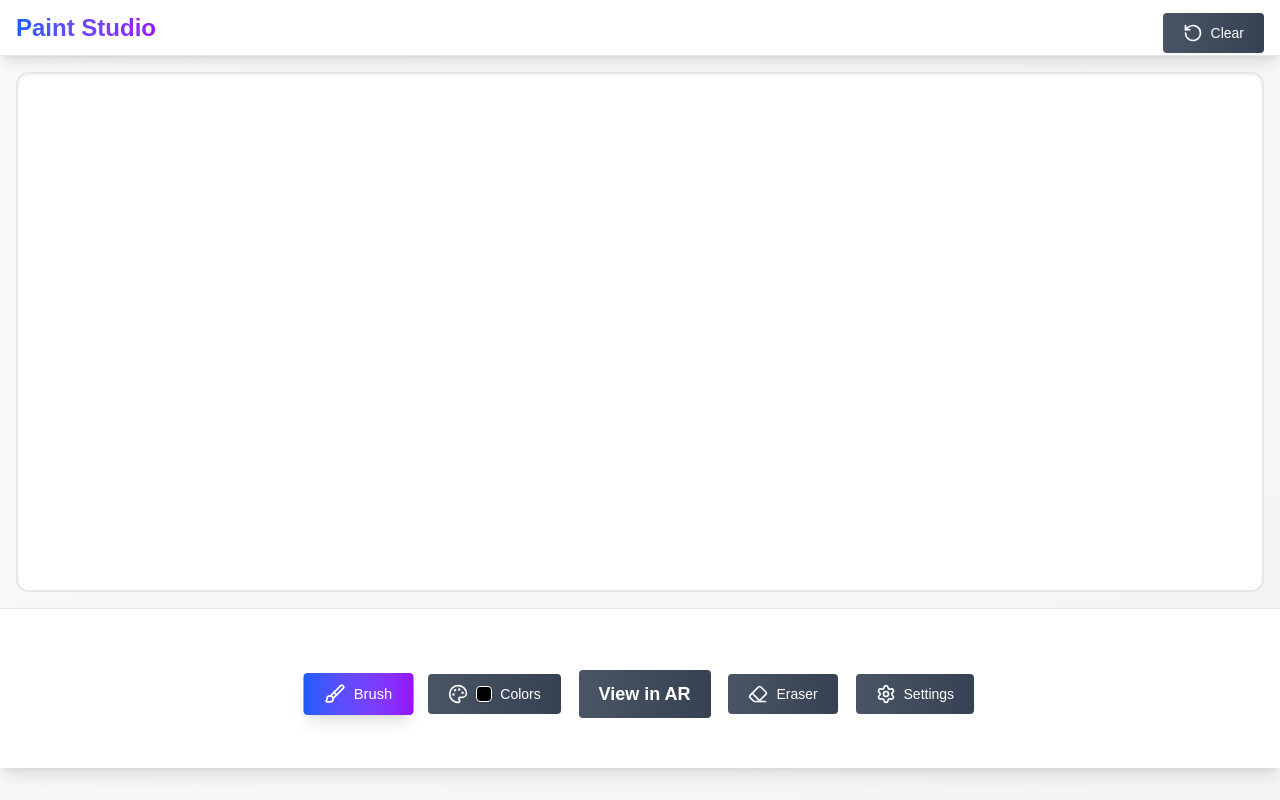
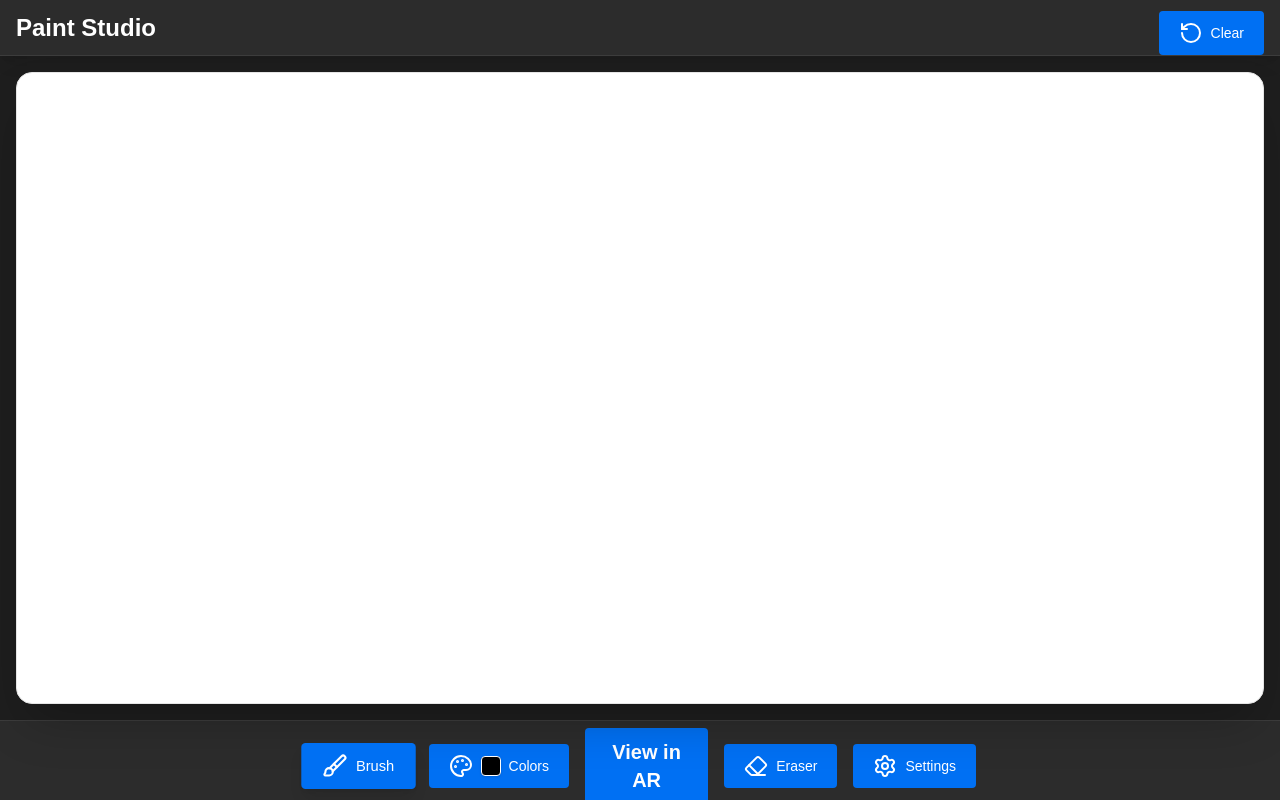
Before and after one commit to chirahbhal312/fingerdrawer-nextjs, a Next.js app: page /PaperToAR in a window 1280 px wide. Built offline with nearby package versions, Linux system fonts and the light colour scheme.

Commit message:
Figma Style UI

```diff
--- a/src/app/PaperToAR/page.jsx
+++ b/src/app/PaperToAR/page.jsx
@@ -131,32 +131,30 @@ export default function PaintingApp() {
   }, [])
 
   const buttonClass = (active) =>
-    `p-2 sm:p-3 md:p-4 rounded-lg text-white transition-all duration-200 text-xs sm:text-sm md:text-base ${
+    `p-3 sm:p-4 md:p-5 rounded-lg transition-all duration-200 text-sm sm:text-base md:text-lg ${
       active
-        ? "bg-gradient-to-r from-blue-600 to-purple-600 shadow-lg transform scale-105"
-        : "bg-gradient-to-r from-gray-600 to-gray-700 hover:from-gray-500 hover:to-gray-600"
+        ? "bg-[#7C3AED] text-white shadow-lg transform scale-105"
+        : "bg-[#3C3C3C] text-[#CCCCCC] hover:bg-[#4C4C4C] hover:text-white"
     } hover:shadow-md active:transform active:scale-95`
 
   return (
-    <div className="h-screen flex flex-col bg-gradient-to-br from-gray-50 to-gray-100 overflow-hidden">
+    <div className="h-screen flex flex-col bg-[#1E1E1E] overflow-hidden">
       {/* Top Panel */}
-      <div className="h-[7vh] bg-white shadow-lg p-4 flex items-center justify-between border-b border-gray-200">
-        <h1 className="text-2xl font-bold bg-gradient-to-r from-blue-600 to-purple-600 bg-clip-text text-transparent">
-          Paint Studio
-        </h1>
+      <div className="h-[7vh] bg-[#2C2C2C] shadow-lg p-4 flex items-center justify-between border-b border-[#3C3C3C]">
+        <h1 className="text-2xl font-bold text-white">Paint Studio</h1>
         <button
           className={`${buttonClass(isClearActive)} flex items-center gap-1 sm:gap-2`}
           onClick={clearCanvas}
           onMouseDown={() => setIsClearActive(true)}
           onMouseUp={() => setIsClearActive(false)}
         >
-          <RotateCcw className="w-3 h-3 sm:w-4 sm:h-4 md:w-5 md:h-5" />
+          <RotateCcw className="w-4 h-4 sm:w-5 sm:h-5 md:w-6 md:h-6" />
           <span className="hidden sm:inline text-xs sm:text-sm">Clear</span>
         </button>
       </div>
 
       {/* Canvas */}
-      <div className="h-[70vh] sm:h-[65vh] relative overflow-hidden bg-white m-2 sm:m-4 rounded-xl shadow-inner border-2 border-gray-200">
+      <div className="h-[80vh] sm:h-[80vh] relative overflow-hidden bg-white m-2 sm:m-4 rounded-2xl shadow-2xl border border-[#E5E5E5]">
         <canvas
           ref={canvasRef}
           className="w-full h-full touch-none cursor-crosshair rounded-xl"
@@ -171,7 +169,7 @@ export default function PaintingApp() {
       </div>
 
       {/* Bottom Panel */}
-      <div className="h-[15vh] sm:h-[20vh] bg-white border-t border-gray-200 shadow-lg p-2 sm:p-4">
+      <div className="h-[10vh] sm:h-[12,5vh] bg-[#2C2C2C] border-t border-[#3C3C3C] shadow-lg p-2 sm:p-4">
         <div className="flex items-center justify-center max-w-4xl mx-auto w-full h-full">
           <div className="flex items-center justify-evenly w-full max-w-2xl gap-2 sm:gap-4">
             {/* Brush Tool */}
@@ -179,7 +177,7 @@ export default function PaintingApp() {
               className={`${buttonClass(tool === "brush")} flex items-center gap-1 sm:gap-2`}
               onClick={() => setTool("brush")}
             >
-              <Brush className="w-3 h-3 sm:w-4 sm:h-4 md:w-5 md:h-5" />
+              <Brush className="w-4 h-4 sm:w-5 sm:h-5 md:w-6 md:h-6" />
               <span className="hidden md:inline text-xs sm:text-sm">Brush</span>
             </button>
 
@@ -188,9 +186,9 @@ export default function PaintingApp() {
               className={`${buttonClass(showColorPopover)} flex items-center gap-1 sm:gap-2`}
               onClick={() => setShowColorPopover(!showColorPopover)}
             >
-              <Palette className="w-3 h-3 sm:w-4 sm:h-4 md:w-5 md:h-5" />
+              <Palette className="w-4 h-4 sm:w-5 sm:h-5 md:w-6 md:h-6" />
               <div
-                className="w-2 h-2 sm:w-3 sm:h-3 md:w-4 md:h-4 rounded border border-white shadow-sm"
+                className="w-3 h-3 sm:w-4 sm:h-4 md:w-5 md:h-5 rounded border border-white shadow-sm"
                 style={{ backgroundColor: brushColor }}
               />
               <span className="hidden md:inline text-xs sm:text-sm">Colors</span>
@@ -198,7 +196,7 @@ export default function PaintingApp() {
 
             {/* Center Action - View AR */}
             <button
-              className={`${buttonClass(isViewArActive)} px-3 py-2 sm:px-4 sm:py-2 md:px-6 md:py-3 text-sm sm:text-base md:text-lg font-semibold`}
+              className={`${buttonClass(isViewArActive)} px-4 py-3 sm:px-6 sm:py-3 md:px-8 md:py-4 text-base sm:text-lg md:text-xl font-semibold`}
               onClick={saveAndRedirect}
               onMouseDown={() => setIsViewArActive(true)}
               onMouseUp={() => setIsViewArActive(false)}
@@ -212,7 +210,7 @@ export default function PaintingApp() {
               className={`${buttonClass(tool === "eraser")} flex items-center gap-1 sm:gap-2`}
               onClick={() => setTool("eraser")}
             >
-              <Eraser className="w-3 h-3 sm:w-4 sm:h-4 md:w-5 md:h-5" />
+              <Eraser className="w-4 h-4 sm:w-5 sm:h-5 md:w-6 md:h-6" />
               <span className="hidden md:inline text-xs sm:text-sm">Eraser</span>
             </button>
 
@@ -221,7 +219,7 @@ export default function PaintingApp() {
               className={`${buttonClass(showSettingsPopover)} flex items-center gap-1 sm:gap-2`}
               onClick={() => setShowSettingsPopover(!showSettingsPopover)}
             >
-              <Settings className="w-3 h-3 sm:w-4 sm:h-4 md:w-5 md:h-5" />
+              <Settings className="w-4 h-4 sm:w-5 sm:h-5 md:w-6 md:h-6" />
               <span className="hidden md:inline text-xs sm:text-sm">Settings</span>
             </button>
           </div>
@@ -231,14 +229,14 @@ export default function PaintingApp() {
       {/* Color Palette Modal */}
       {showColorPopover && (
         <div className="fixed inset-0 bg-black bg-opacity-50 flex items-center justify-center z-50">
-          <div className="modal-content bg-white rounded-2xl p-4 sm:p-6 max-w-xs sm:max-w-md w-full mx-4 shadow-2xl">
+          <div className="modal-content bg-[#2C2C2C] rounded-2xl p-4 sm:p-6 max-w-xs sm:max-w-md w-full mx-4 shadow-2xl border border-[#3C3C3C]">
             <div className="flex items-center justify-between mb-4">
-              <h3 className="text-xl font-semibold text-gray-800">Choose Color</h3>
+              <h3 className="text-xl font-semibold text-white">Choose Color</h3>
               <button
                 onClick={() => setShowColorPopover(false)}
-                className="p-1 hover:bg-gray-100 rounded-full transition-colors"
+                className="p-1 hover:bg-[#3C3C3C] rounded-full transition-colors"
               >
-                <X className="w-5 h-5 text-gray-500" />
+                <X className="w-6 h-6 text-[#CCCCCC]" />
               </button>
             </div>
 
@@ -247,8 +245,8 @@ export default function PaintingApp() {
               {defaultColors.map((color) => (
                 <button
                   key={color}
-                  className={`w-8 h-8 sm:w-10 sm:h-10 rounded-lg border-2 transition-all duration-200 hover:scale-110 ${
-                    brushColor === color ? "border-blue-500 shadow-lg" : "border-gray-300"
+                  className={`w-10 h-10 sm:w-12 sm:h-12 rounded-xl border-2 transition-all duration-200 hover:scale-110 ${
+                    brushColor === color ? "border-[#7C3AED] shadow-lg shadow-[#7C3AED]/25" : "border-[#4C4C4C]"
                   }`}
                   style={{ backgroundColor: color }}
                   onClick={() => selectColor(color)}
@@ -258,19 +256,19 @@ export default function PaintingApp() {
 
             {/* Custom Color Picker */}
             <div className="space-y-3">
-              <label className="block text-sm font-medium text-gray-700">Custom Color</label>
+              <label className="block text-sm font-medium text-[#CCCCCC]">Custom Color</label>
               <div className="flex items-center gap-2 sm:gap-3">
                 <input
                   type="color"
                   value={customColor}
                   onChange={handleCustomColorChange}
-                  className="w-10 h-10 sm:w-12 sm:h-12 rounded-lg border border-gray-300 cursor-pointer"
+                  className="w-12 h-12 sm:w-14 sm:h-14 rounded-xl border border-[#4C4C4C] cursor-pointer bg-[#3C3C3C]"
                 />
                 <input
                   type="text"
                   value={customColor}
                   onChange={(e) => handleCustomColorChange(e)}
-                  className="flex-1 px-2 py-1 sm:px-3 sm:py-2 text-sm border border-gray-300 rounded-lg focus:ring-2 focus:ring-blue-500 focus:border-transparent"
+                  className="flex-1 px-2 py-1 sm:px-3 sm:py-2 text-sm border border-[#4C4C4C] rounded-xl focus:ring-2 focus:ring-[#7C3AED] focus:border-[#7C3AED] bg-[#3C3C3C] text-white placeholder-[#888888]"
                   placeholder="#000000"
                 />
               </div>
@@ -282,34 +280,34 @@ export default function PaintingApp() {
       {/* Settings Modal */}
       {showSettingsPopover && (
         <div className="fixed inset-0 bg-black bg-opacity-50 flex items-center justify-center z-50">
-          <div className="modal-content bg-white rounded-2xl p-4 sm:p-6 max-w-xs sm:max-w-md w-full mx-4 shadow-2xl">
+          <div className="modal-content bg-[#2C2C2C] rounded-2xl p-4 sm:p-6 max-w-xs sm:max-w-md w-full mx-4 shadow-2xl border border-[#3C3C3C]">
             <div className="flex items-center justify-between mb-4">
-              <h3 className="text-xl font-semibold text-gray-800">Brush Settings</h3>
+              <h3 className="text-xl font-semibold text-white">Brush Settings</h3>
               <button
                 onClick={() => setShowSettingsPopover(false)}
-                className="p-1 hover:bg-gray-100 rounded-full transition-colors"
+                className="p-1 hover:bg-[#3C3C3C] rounded-full transition-colors"
               >
-                <X className="w-5 h-5 text-gray-500" />
+                <X className="w-6 h-6 text-[#CCCCCC]" />
               </button>
             </div>
 
             {/* Brush Size */}
             <div className="space-y-4">
               <div>
-                <label className="block text-sm font-medium text-gray-700 mb-2">Brush Size: {brushSize}px</label>
+                <label className="block text-sm font-medium text-[#CCCCCC] mb-2">Brush Size: {brushSize}px</label>
                 <input
                   type="range"
                   min="1"
                   max="50"
                   value={brushSize}
                   onChange={(e) => setBrushSize(Number.parseInt(e.target.value))}
-                  className="w-full h-2 bg-gray-200 rounded-lg appearance-none cursor-pointer slider"
+                  className="w-full h-2 bg-[#3C3C3C] rounded-lg appearance-none cursor-pointer slider"
                 />
               </div>
 
               {/* Brush Preview */}
               <div className="flex items-center justify-center py-4">
-                <div className="bg-gray-100 rounded-lg p-4">
+                <div className="bg-[#3C3C3C] rounded-xl p-4">
                   <div
                     className="rounded-full"
                     style={{
@@ -327,8 +325,10 @@ export default function PaintingApp() {
                   <button
                     key={size}
                     onClick={() => setBrushSize(size)}
-                    className={`py-2 px-3 rounded-lg text-sm font-medium transition-colors ${
-                      brushSize === size ? "bg-blue-500 text-white" : "bg-gray-100 text-gray-700 hover:bg-gray-200"
+                    className={`py-2 px-3 rounded-xl text-sm font-medium transition-colors ${
+                      brushSize === size
+                        ? "bg-[#7C3AED] text-white"
+                        : "bg-[#3C3C3C] text-[#CCCCCC] hover:bg-[#4C4C4C] hover:text-white"
                     }`}
                   >
                     {size}px
@@ -346,18 +346,18 @@ export default function PaintingApp() {
           height: 20px;
           width: 20px;
           border-radius: 50%;
-          background: #3b82f6;
+          background: #7C3AED;
           cursor: pointer;
-          box-shadow: 0 2px 4px rgba(0,0,0,0.2);
+          box-shadow: 0 2px 8px rgba(124, 58, 237, 0.3);
         }
         .slider::-moz-range-thumb {
           height: 20px;
           width: 20px;
           border-radius: 50%;
-          background: #3b82f6;
+          background: #7C3AED;
           cursor: pointer;
           border: none;
-          box-shadow: 0 2px 4px rgba(0,0,0,0.2);
+          box-shadow: 0 2px 8px rgba(124, 58, 237, 0.3);
         }
       `}</style>
     </div>
```
